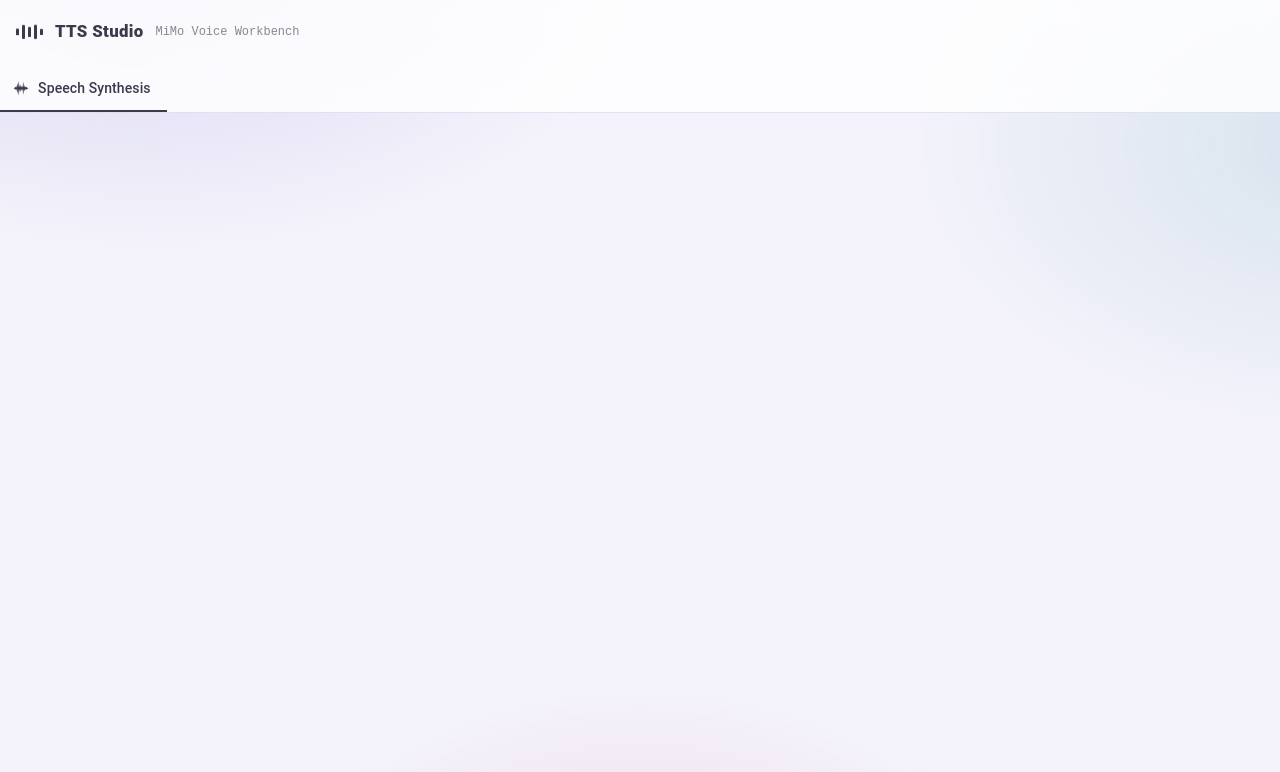
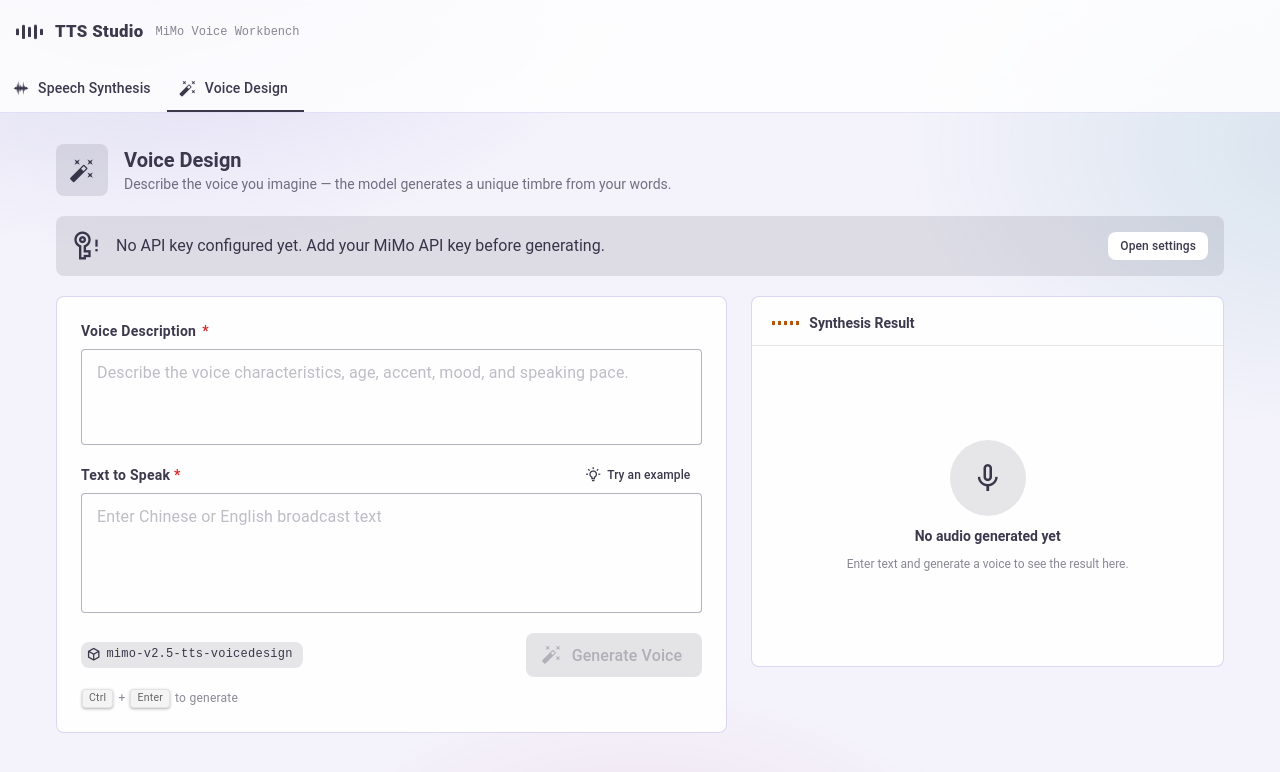
Before and after one commit to lfdevs/tts-studio, a Vue app: page /voice-design in a window 1280 px wide. Shown: the top 772 px of the page. Built offline with nearby package versions, Linux system fonts and the light colour scheme; a small style sheet from the web is missing.

Commit message:
feat: 实现音色设计功能

```diff
--- a/src/App.vue
+++ b/src/App.vue
@@ -74,6 +74,10 @@
         >
           <v-tab prepend-icon="mdi-waveform" :to="{ name: 'speech' }" value="speech">
             {{ t('nav.speech') }}
+          </v-tab>
+
+          <v-tab prepend-icon="mdi-auto-fix" :to="{ name: 'voice-design' }" value="voice-design">
+            {{ t('nav.voice-design') }}
           </v-tab>
         </v-tabs>
       </template>
--- a/src/components/AudioStudio.vue
+++ b/src/components/AudioStudio.vue
@@ -35,7 +35,21 @@
           @keydown.meta.enter.prevent="onGenerate"
         >
           <v-card-text class="p-5 md:p-6">
-            <div class="mb-5">
+            <div v-if="mode === 'voice-design'" class="mb-5">
+              <div class="field-label">
+                {{ t('form.voiceDescription') }} <span class="required-mark">*</span>
+              </div>
+
+              <v-textarea
+                v-model="state.description"
+                auto-grow
+                :maxlength="MAX_TEXT_LENGTH"
+                :placeholder="t('form.voiceDescriptionPlaceholder')"
+                rows="3"
+              />
+            </div>
+
+            <div v-else class="mb-5">
               <div class="field-label">
                 {{ t('form.styleInstruction') }}
                 <v-chip density="compact" size="x-small" variant="tonal">{{ t('form.optional') }}</v-chip>
@@ -50,7 +64,7 @@
               />
             </div>
 
-            <div class="mb-5">
+            <div v-if="mode === 'speech'" class="mb-5">
               <div class="field-label">{{ t('form.presetVoice') }}</div>
               <v-select v-model="state.voice" item-title="name" item-value="id" :items="voiceItems" />
             </div>
@@ -109,7 +123,7 @@
                   :disabled="!canGenerate || state.loading"
                   :loading="state.loading"
                   min-width="150"
-                  prepend-icon="mdi-waveform"
+                  :prepend-icon="MODE_ICONS[mode]"
                   size="large"
                   variant="flat"
                   @click="onGenerate"
--- /dev/null
+++ b/src/pages/voice-design.vue
@@ -0,0 +1,7 @@
+<template>
+  <AudioStudio mode="voice-design" />
+</template>
+
+<script lang="ts" setup>
+  import AudioStudio from '@/components/AudioStudio.vue'
+</script>
--- a/src/router/index.ts
+++ b/src/router/index.ts
@@ -11,6 +11,7 @@ const router = createRouter({
   routes: [
     { path: '/', redirect: '/speech' },
     { path: '/speech', name: 'speech', component: () => import('@/pages/speech.vue') },
+    { path: '/voice-design', name: 'voice-design', component: () => import('@/pages/voice-design.vue') },
   ],
 })
 
```
